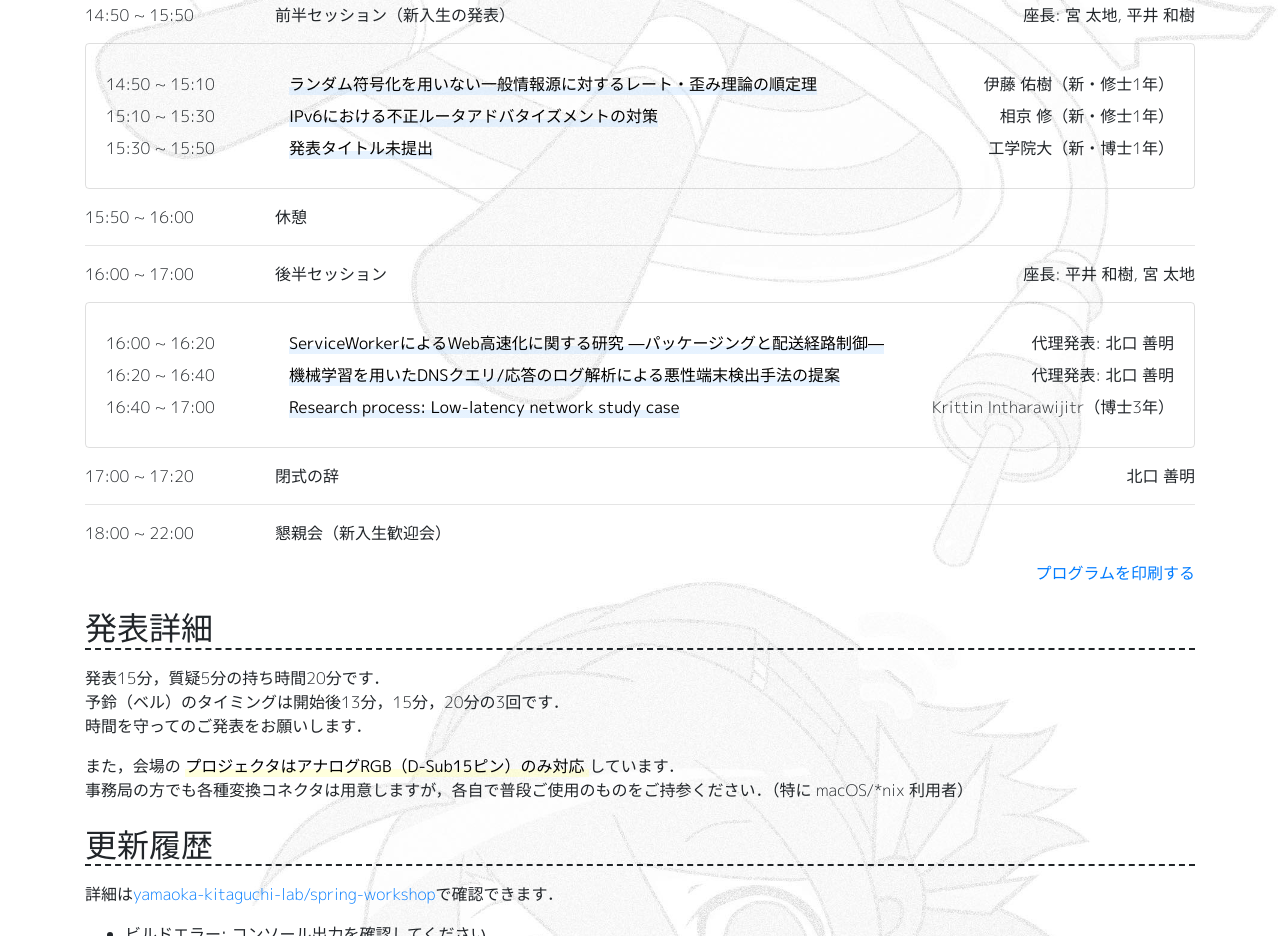
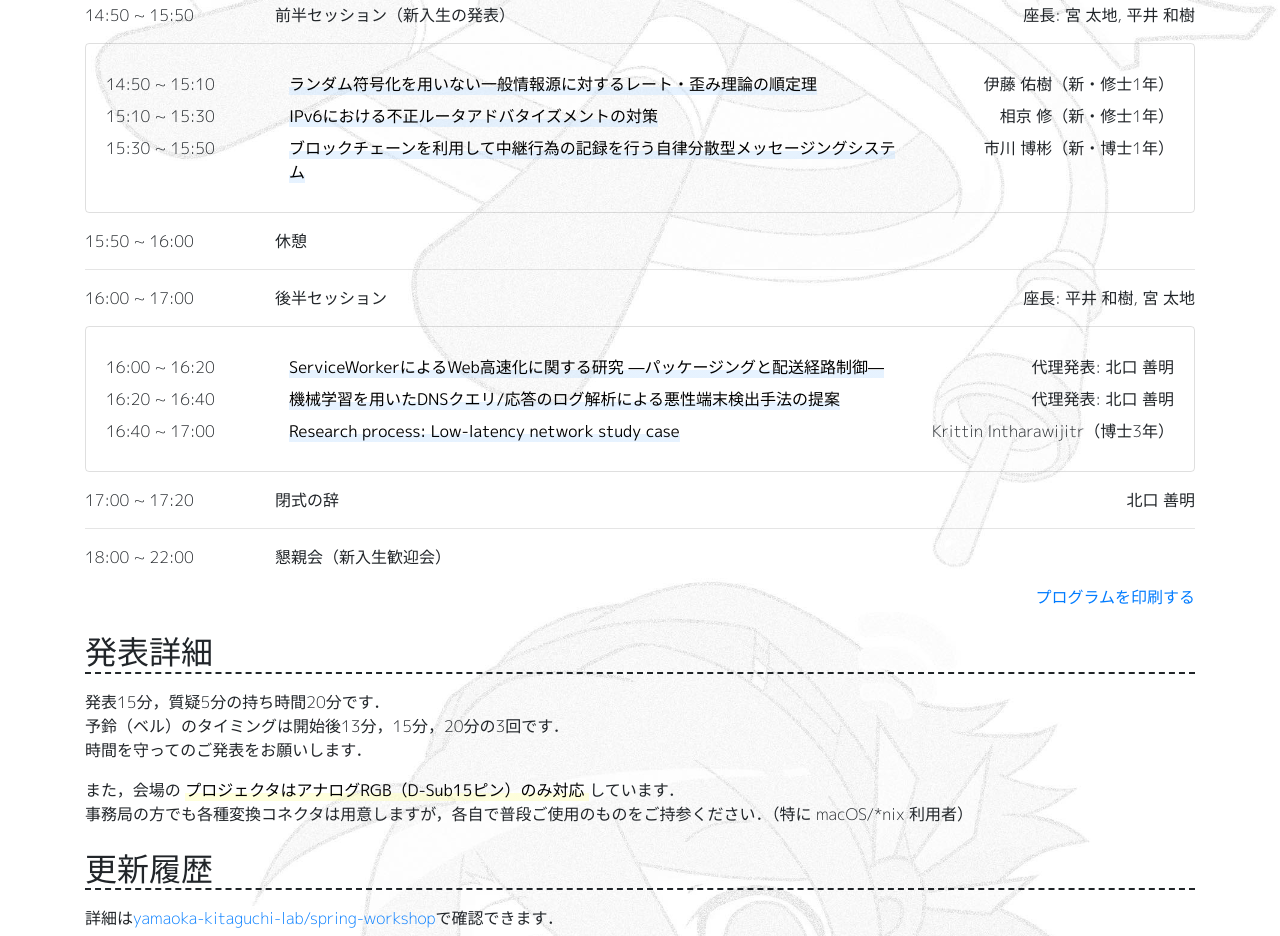
Before and after one commit to yamaoka-kitaguchi-lab/spring.workshop.net.ict.e.titech.ac.jp, a website: page spring-workshop/index.pug in a window 1280 px wide. Shown: the part 934-1870 px from the top of the page. Drawn offline with nearby package versions, Linux system fonts and the light colour scheme; files that its build step writes are made by us from their sources; no server answers.

Commit message:
Add presentation details (#10)
Signed-off-by: mi2428 <mi2428782020@gmail.com>

```diff
--- a/spring-workshop/_config.pug
+++ b/spring-workshop/_config.pug
@@ -63,8 +63,8 @@
         },
         {
           time: '15:30 ~ 15:50',
-          title: '発表タイトル未提出',
-          presenter: '工学院大（新・博士1年）'
+          title: 'ブロックチェーンを利用して中継行為の記録を行う自律分散型メッセージングシステム',
+          presenter: '市川 博彬（新・博士1年）'
         }
       ]
     },
```
